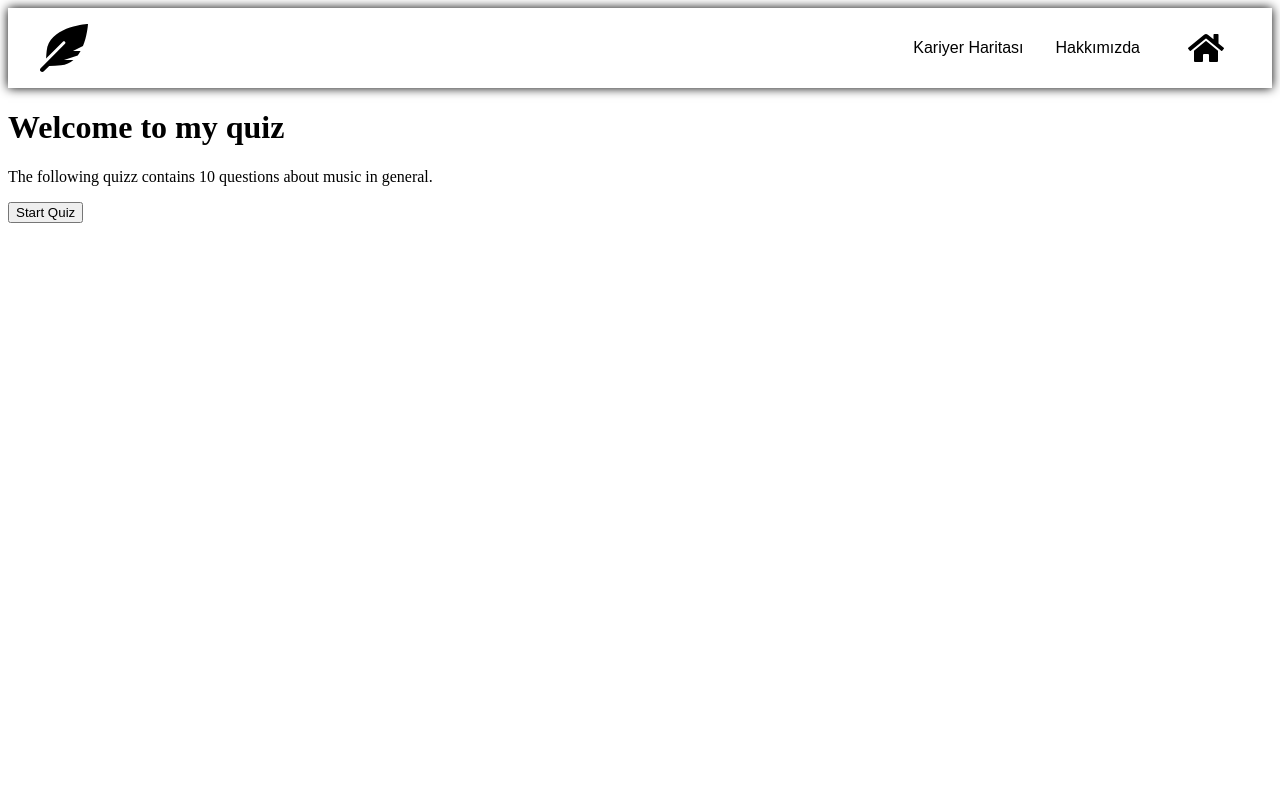
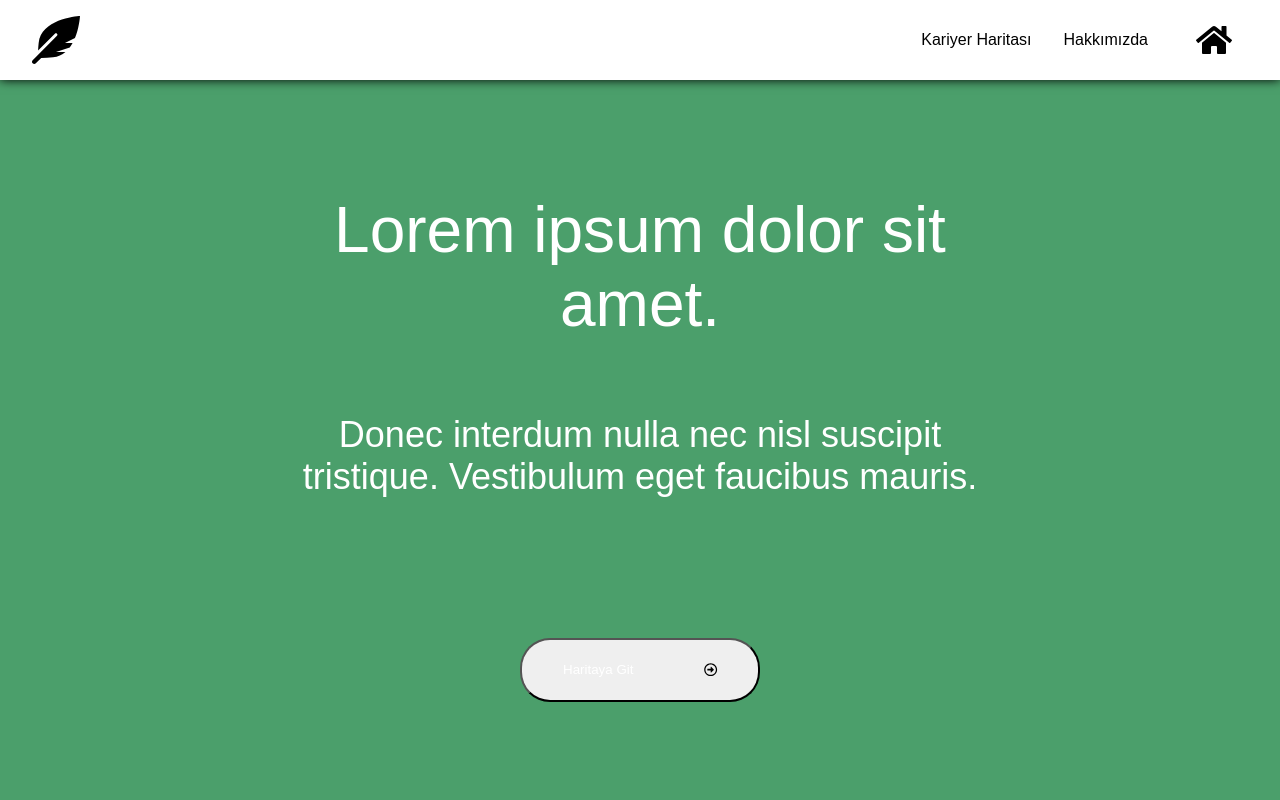
Before and after one commit to serhhan/kariyer-haritam, a React (Create React App) app: page / in a window 1280 px wide. Shown: the top 800 px of the page. Built offline with nearby package versions, Linux system fonts and the light colour scheme.

Commit message:
homepage added

```diff
--- a/src/App.css
+++ /dev/null
@@ -1,38 +0,0 @@
-.App {
-  text-align: center;
-}
-
-.App-logo {
-  height: 40vmin;
-  pointer-events: none;
-}
-
-@media (prefers-reduced-motion: no-preference) {
-  .App-logo {
-    animation: App-logo-spin infinite 20s linear;
-  }
-}
-
-.App-header {
-  background-color: #282c34;
-  min-height: 100vh;
-  display: flex;
-  flex-direction: column;
-  align-items: center;
-  justify-content: center;
-  font-size: calc(10px + 2vmin);
-  color: white;
-}
-
-.App-link {
-  color: #61dafb;
-}
-
-@keyframes App-logo-spin {
-  from {
-    transform: rotate(0deg);
-  }
-  to {
-    transform: rotate(360deg);
-  }
-}
--- a/src/App.js
+++ b/src/App.js
@@ -1,10 +1,11 @@
 import react,{ useState } from 'react';
 import data from './Questions';
-import './App.css';
+import './App.scss';
 import QuestionContainer from "./Components/QuestionContainer";
 import Home from "./Components/Home";
 import Results from "./Components/Results";
-import Navbar from "./Components/Navbar/Navbar"
+import Navbar from "./Components/Navbar/Navbar";
+import Homepage from "./Components/Homepage/Homepage";
 
 function App() {
 
@@ -95,7 +96,8 @@ function App() {
   };
   return (
   <div>
-    <Navbar />
+     <Navbar />
+     <Homepage />
       {startGame ? "" : <Home handleStartGame={handleStartGame} />}
       {startGame && index < questions.length ? (
         <QuestionContainer
--- /dev/null
+++ b/src/App.scss
@@ -0,0 +1,5 @@
+$index-bg: #4B9F6B;
+
+body {
+  margin: 0;
+}
--- /dev/null
+++ b/src/Components/Homepage/Homepage.js
@@ -0,0 +1,18 @@
+import React from 'react';
+
+import './Homepage.scss';
+
+const Homepage = () => {
+    return(
+        <div className="texts">
+            <h1>Lorem ipsum dolor sit <br/> amet.</h1>
+            <h2>Donec interdum nulla nec nisl suscipit<br/> tristique. Vestibulum eget faucibus mauris.</h2>
+            <button>
+                <span>Haritaya Git</span>
+                <i class="far fa-arrow-alt-circle-right"></i>
+            </button>
+        </div>
+    )
+}
+
+export default Homepage;
--- /dev/null
+++ b/src/Components/Homepage/Homepage.scss
@@ -0,0 +1,42 @@
+$text-color: #fff;
+$bg-color: #4B9F6B;
+
+.texts{
+    font-family: 'Montserrat', sans-serif;
+    display: flex;
+    flex-direction: column;
+    align-items: center;
+    padding-top: 150px;
+    background: $bg-color;
+    height: 85vh;
+
+    h1{
+        font-size:64px;
+        color: $text-color;
+        text-align: center;
+        font-weight: 500;
+    }
+
+    h2{
+        font-size: 36px;
+        color: $text-color;
+        text-align: center;
+        font-weight: 300;
+        padding-bottom: 110px;
+    }
+
+    button{
+        width: 15rem;
+        height: 4rem;
+        border-radius: 30px;
+        display:flex;
+        flex-direction: row;
+        justify-content: space-around;
+        align-items: center;
+
+        span{
+            font-family: 'Montserrat', sans-serif;
+            color: $text-color;
+        }
+    }
+}
--- a/src/Components/Navbar/Navbar.scss
+++ b/src/Components/Navbar/Navbar.scss
@@ -6,6 +6,9 @@ $icon-hover-bg: #fff;
 
 nav{
     font-family: 'Montserrat', sans-serif;
+    position: fixed;
+    width: 100%;
+
 
     .nav-list{
         box-shadow: 0px 0px 10px;
@@ -15,7 +18,6 @@ nav{
         display: flex;
         justify-content: flex-end;
         align-items: center;
-
 
 
         .nav-item{
```
